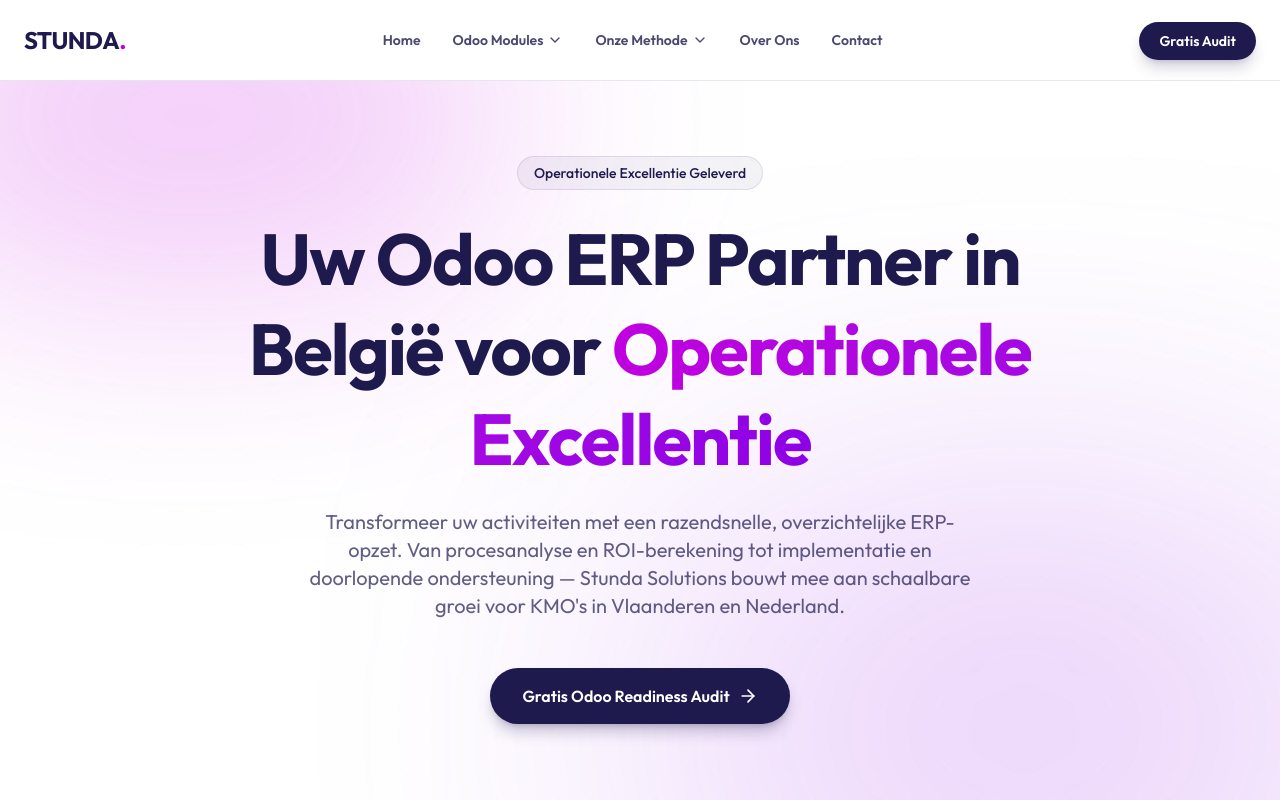
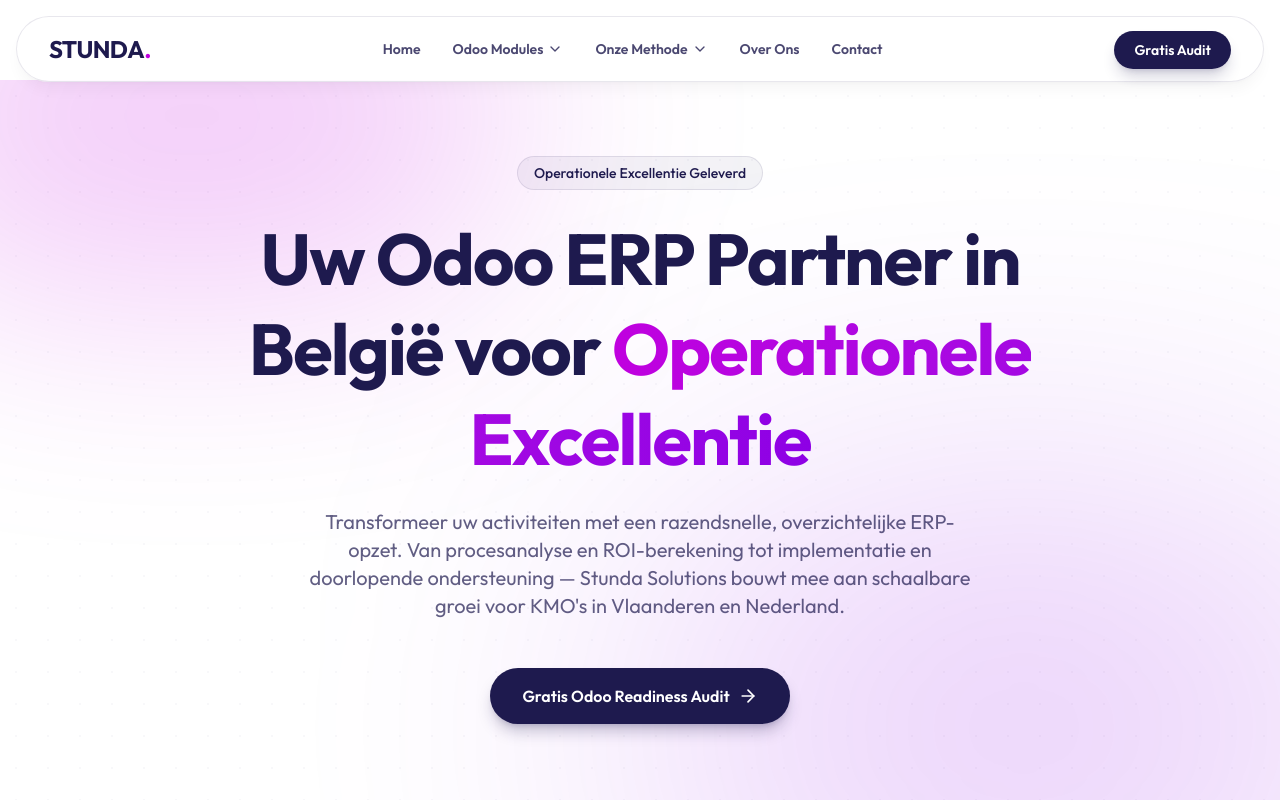
Before and after one commit to TheBeastic/stunda-solutions, a Next.js app: page / in a window 1280 px wide. Shown: the top 800 px of the page. Built offline with nearby package versions, Linux system fonts and the light colour scheme.

Commit message:
feat: floating pill-shaped navbar with rounded ends

```diff
--- a/src/components/Navbar.tsx
+++ b/src/components/Navbar.tsx
@@ -30,8 +30,8 @@
     const [mobileAccordion, setMobileAccordion] = useState<string | null>(null);
 
     return (
-        <nav className="fixed top-0 left-0 w-full z-50 transition-all duration-300 bg-white/80 backdrop-blur-md border-b border-brand-indigo/10">
-            <div className="container mx-auto px-6 h-20 flex items-center justify-between relative">
+        <nav className="fixed top-4 left-1/2 -translate-x-1/2 w-[calc(100%-2rem)] max-w-7xl z-50 transition-all duration-300 bg-white/80 backdrop-blur-md border border-brand-indigo/10 rounded-full shadow-lg shadow-black/[0.04]">
+            <div className="mx-auto px-8 h-16 flex items-center justify-between relative">
 
                 {/* Logo */}
                 <Link href="/" className="text-2xl font-bold tracking-tight text-brand-indigo z-50 relative">
@@ -46,7 +46,7 @@
 
                     {/* Odoo Modules Mega Menu Dropdown Trigger */}
                     <div
-                        className="relative h-20 flex items-center"
+                        className="relative h-16 flex items-center"
                         onMouseEnter={() => setActiveDropdown("modules")}
                         onMouseLeave={() => setActiveDropdown(null)}
                     >
@@ -62,7 +62,7 @@
                                     animate={{ opacity: 1, y: 0, scaleX: 1 }}
                                     exit={{ opacity: 0, y: 5, scaleX: 0.95 }}
                                     transition={{ duration: 0.2, ease: "easeOut" }}
-                                    className="absolute top-20 left-1/2 -translate-x-1/2 w-[800px] bg-white rounded-2xl shadow-2xl border border-brand-indigo/5 overflow-hidden origin-top"
+                                    className="absolute top-16 left-1/2 -translate-x-1/2 w-[800px] bg-white rounded-2xl shadow-2xl border border-brand-indigo/5 overflow-hidden origin-top"
                                 >
                                     <div className="absolute inset-0 bg-gradient-to-br from-brand-indigo/5 to-transparent pointer-events-none" />
 
@@ -104,7 +104,7 @@
 
                     {/* Methode Mega Menu Dropdown Trigger */}
                     <div
-                        className="relative h-20 flex items-center"
+                        className="relative h-16 flex items-center"
                         onMouseEnter={() => setActiveDropdown("methode")}
                         onMouseLeave={() => setActiveDropdown(null)}
                     >
@@ -120,7 +120,7 @@
                                     animate={{ opacity: 1, y: 0, scaleX: 1 }}
                                     exit={{ opacity: 0, y: 5, scaleX: 0.95 }}
                                     transition={{ duration: 0.2, ease: "easeOut" }}
-                                    className="absolute top-20 left-1/2 -translate-x-1/2 w-[800px] bg-white rounded-2xl shadow-2xl border border-brand-indigo/5 overflow-hidden origin-top"
+                                    className="absolute top-16 left-1/2 -translate-x-1/2 w-[800px] bg-white rounded-2xl shadow-2xl border border-brand-indigo/5 overflow-hidden origin-top"
                                 >
                                     <div className="absolute inset-0 bg-gradient-to-br from-brand-indigo/5 to-transparent pointer-events-none" />
 
@@ -191,7 +191,7 @@
                         initial={{ opacity: 0, height: 0 }}
                         animate={{ opacity: 1, height: "auto" }}
                         exit={{ opacity: 0, height: 0 }}
-                        className="lg:hidden border-t border-brand-indigo/10 bg-white overflow-hidden"
+                        className="lg:hidden border-t border-brand-indigo/10 bg-white overflow-hidden rounded-b-3xl"
                     >
                         <div className="px-6 py-6 flex flex-col gap-2">
                             <Link href="/" onClick={() => { setIsMobileMenuOpen(false); setMobileAccordion(null); }} className="text-lg font-bold text-brand-indigo py-3">
```
